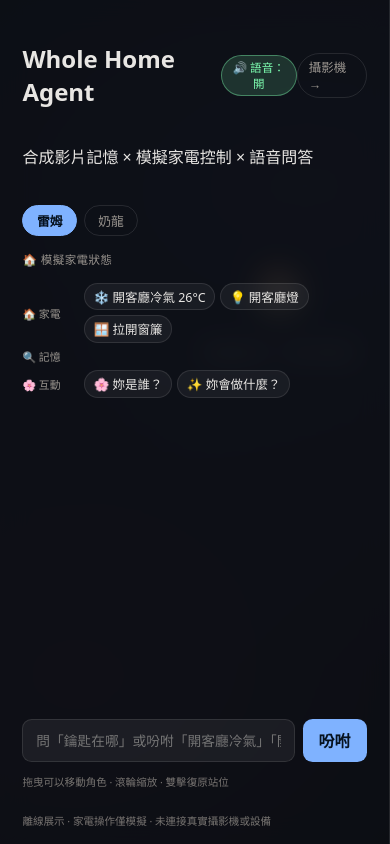
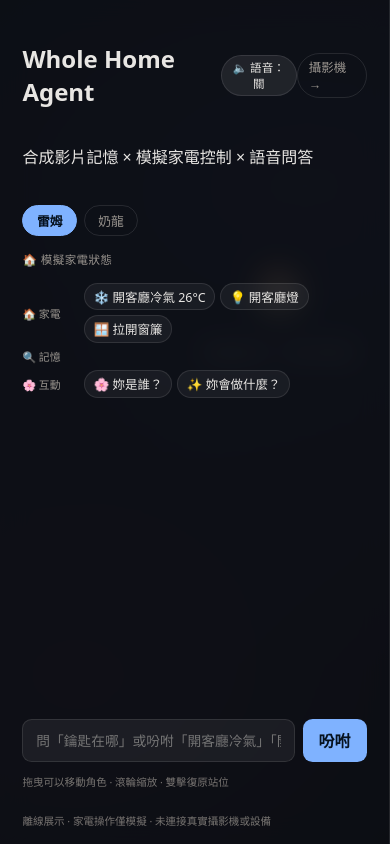
Before and after one commit to kr-yep/whole-home-agent-public, a plain HTML site: page web/index.html in a window 390 px wide. Drawn offline with Linux system fonts and the light colour scheme; no server answers.

Commit message:
feat: add agent voice switch toggle

```diff
--- a/web/app.js
+++ b/web/app.js
@@ -309,9 +309,9 @@ function express(result) {
   else actor.express("answer");
 }
 
-/* ---------- TTS & Speech Synthesis ---------- */
+/* ---------- TTS & Speech Synthesis Toggle ---------- */
 
-let ttsEnabled = true;
+let ttsEnabled = false;
 const TTS_KEY = "wha.character.tts";
 try {
   const savedTts = localStorage.getItem(TTS_KEY);
@@ -322,6 +322,8 @@ function updateTtsButton() {
   if (!ttsToggle) return;
   ttsToggle.textContent = ttsEnabled ? "🔊 語音：開" : "🔈 語音：關";
   ttsToggle.classList.toggle("active", ttsEnabled);
+  ttsToggle.title = ttsEnabled ? "點擊關閉語音朗讀" : "點擊開啟語音朗讀";
+  ttsToggle.setAttribute("aria-pressed", String(ttsEnabled));
 }
 
 if (ttsToggle) {
@@ -331,7 +333,8 @@ if (ttsToggle) {
     try { localStorage.setItem(TTS_KEY, String(ttsEnabled)); } catch (_) {}
     updateTtsButton();
     if (ttsEnabled) {
-      speakVoice(`${CHARACTERS[who].speaksAs || CHARACTERS[who].name}在的，主人！`);
+      const name = CHARACTERS[who].speaksAs || CHARACTERS[who].name;
+      speakVoice(`${name}在的，主人！`);
     } else {
       if (window.speechSynthesis) window.speechSynthesis.cancel();
     }
--- a/web/index.html
+++ b/web/index.html
@@ -17,8 +17,8 @@
   <header>
     <div class="title-row">
       <h1>Whole Home Agent</h1>
-      <button id="tts-toggle" class="tts-btn" title="切換雷姆語音朗讀">🔊 語音：開</button>
-        <a class="page-link" href="/camera">攝影機 →</a>
+      <button id="tts-toggle" class="tts-btn" type="button" title="切換語音朗讀">🔈 語音：關</button>
+      <a class="page-link" href="/camera">攝影機 →</a>
     </div>
     <p class="scope">合成影片記憶 × 模擬家電控制 × 語音問答</p>
   </header>
```
